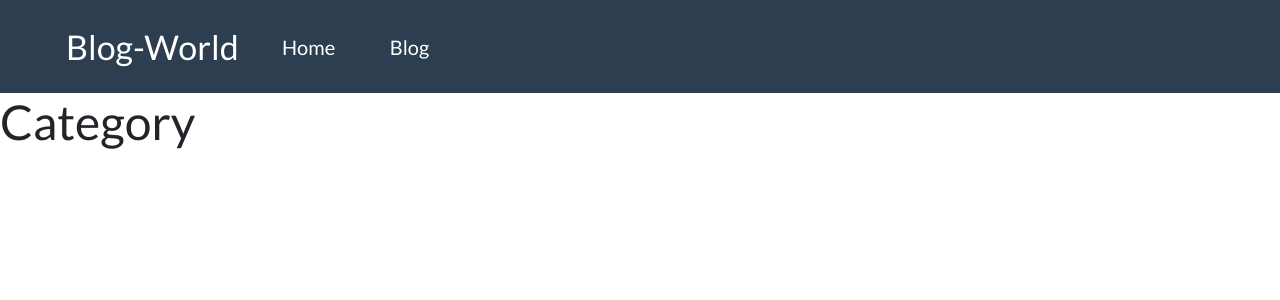
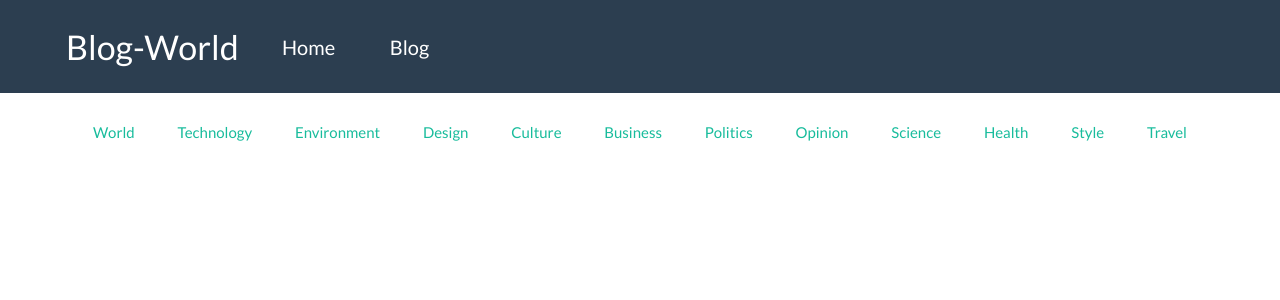
Before and after one commit to ravinduf/django-react-blog, a React (Create React App) app in the folder frontend/: page /category/Health in a window 1280 px wide. Shown: the top 300 px of the page. Built offline with nearby package versions, Linux system fonts and the light colour scheme.

Commit message:
added category nav to Category.js

```diff
--- a/frontend/src/components/Category.js
+++ b/frontend/src/components/Category.js
@@ -1,10 +1,29 @@
 import React from 'react'
+import { Container, Nav } from 'react-bootstrap'
+import { Link } from 'react-router-dom'
+
 
 const Category = () => {
     return (
-        <div>
-            <h1>Category</h1>
-        </div>
+        <Container className="mt-3">
+            <div className="py-1 mb-2">
+                <Nav className="d-flex justify-content-between">
+                    <Link className="p-2 text=muted" to="/category/world">World</Link>
+                    <Link className="p-2 text=muted" to="/category/technology">Technology</Link>
+                    <Link className="p-2 text=muted" to="/category/environment">Environment</Link>
+                    <Link className="p-2 text=muted" to="/category/design">Design</Link>
+                    <Link className="p-2 text=muted" to="/category/culture">Culture</Link>
+                    <Link className="p-2 text=muted" to="/category/business">Business</Link>
+                    <Link className="p-2 text=muted" to="/category/politics">Politics</Link>
+                    <Link className="p-2 text=muted" to="/category/Opinion">Opinion</Link>
+                    <Link className="p-2 text=muted" to="/category/Science">Science</Link>
+                    <Link className="p-2 text=muted" to="/category/Health">Health</Link>
+                    <Link className="p-2 text=muted" to="/category/Style">Style</Link>
+                    <Link className="p-2 text=muted" to="/category/Travel">Travel</Link>
+
+                </Nav>
+            </div>
+        </Container>
     )
 }
 
```
